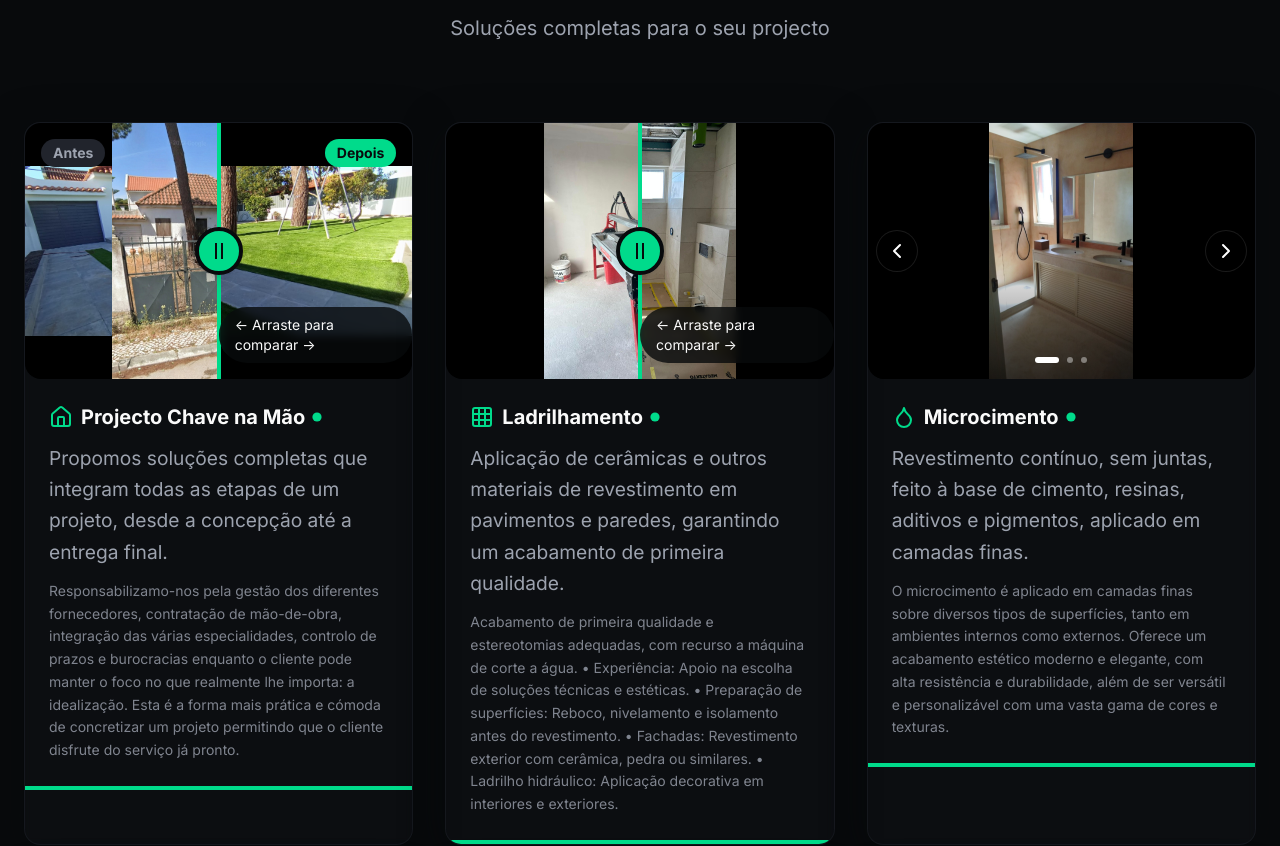
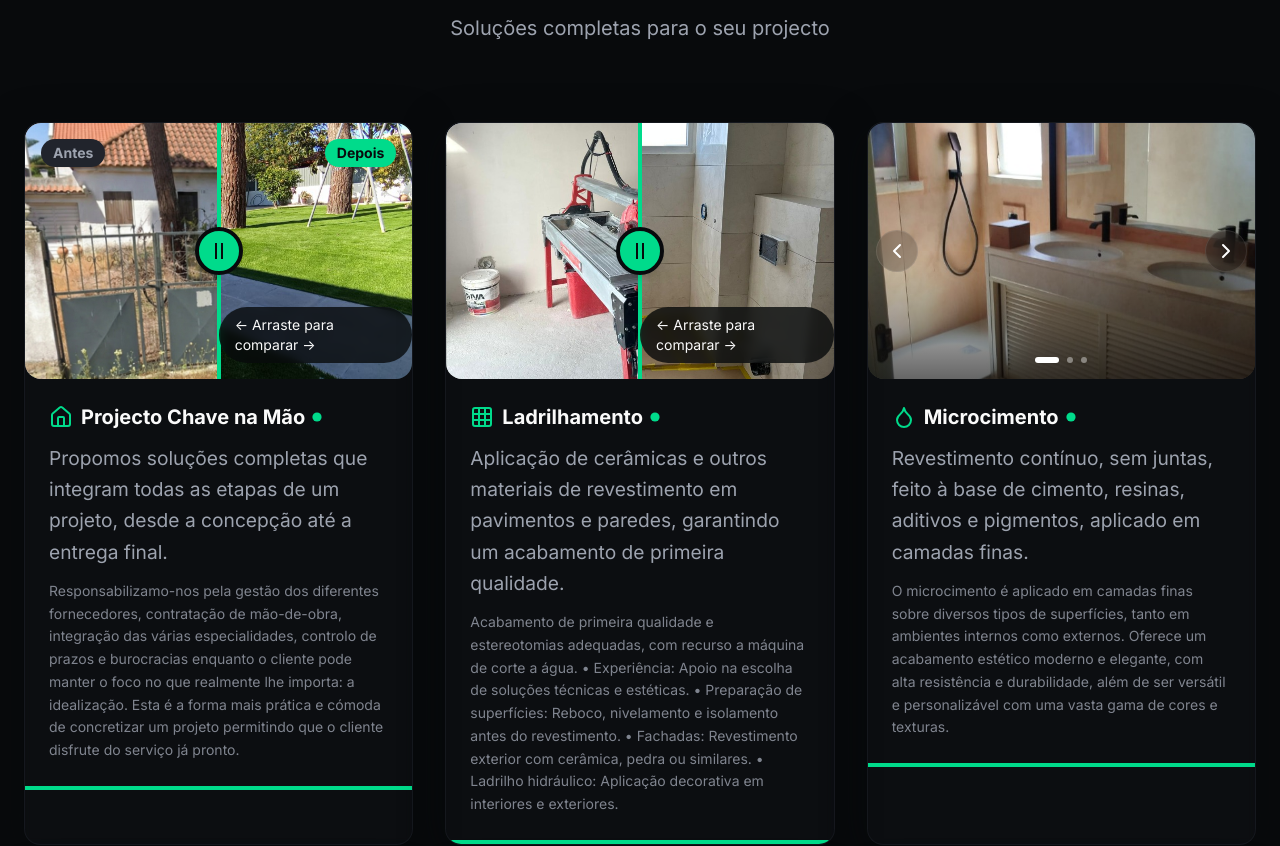
Before and after one commit to Roger-NL/construcaohabicon, a React (Vite) app: page / in a window 1280 px wide. Shown: the part 1882-2728 px from the top of the page. Built offline with nearby package versions, Linux system fonts and the light colour scheme; the HTML template or start-up script is replaced by a standard one.

Commit message:
Revert image fitting to object-cover (remove black bars)

```diff
--- a/src/components/ui/BeforeAfterSlider.tsx
+++ b/src/components/ui/BeforeAfterSlider.tsx
@@ -55,7 +55,7 @@ export function BeforeAfterSlider({
     return (
         <div
             ref={containerRef}
-            className="relative w-full h-64 overflow-hidden rounded-2xl cursor-ew-resize select-none touch-none bg-black"
+            className="relative w-full h-64 overflow-hidden rounded-2xl cursor-ew-resize select-none touch-none"
             onMouseDown={handleMouseDown}
             onMouseUp={handleMouseUp}
             onMouseMove={handleMouseMove}
@@ -69,7 +69,7 @@ export function BeforeAfterSlider({
                 <img
                     src={afterImage}
                     alt={afterLabel}
-                    className="w-full h-full object-contain"
+                    className="w-full h-full object-cover"
                     draggable={false}
                 />
                 {/* After Label */}
@@ -88,7 +88,7 @@ export function BeforeAfterSlider({
                 <img
                     src={beforeImage}
                     alt={beforeLabel}
-                    className="w-full h-full object-contain"
+                    className="w-full h-full object-cover"
                     draggable={false}
                 />
                 {/* Before Label */}
--- a/src/components/ui/ImageCarousel.tsx
+++ b/src/components/ui/ImageCarousel.tsx
@@ -41,7 +41,7 @@ export function ImageCarousel({ images, title, className }: ImageCarouselProps)
                     key={currentIndex}
                     src={images[currentIndex]}
                     alt={`${title} - Imagem ${currentIndex + 1}`}
-                    className="w-full h-full object-contain bg-black"
+                    className="w-full h-full object-cover"
                     initial={{ opacity: 0, scale: 1.05 }}
                     animate={{ opacity: 1, scale: 1 }}
                     exit={{ opacity: 0, scale: 1.05 }}
```
